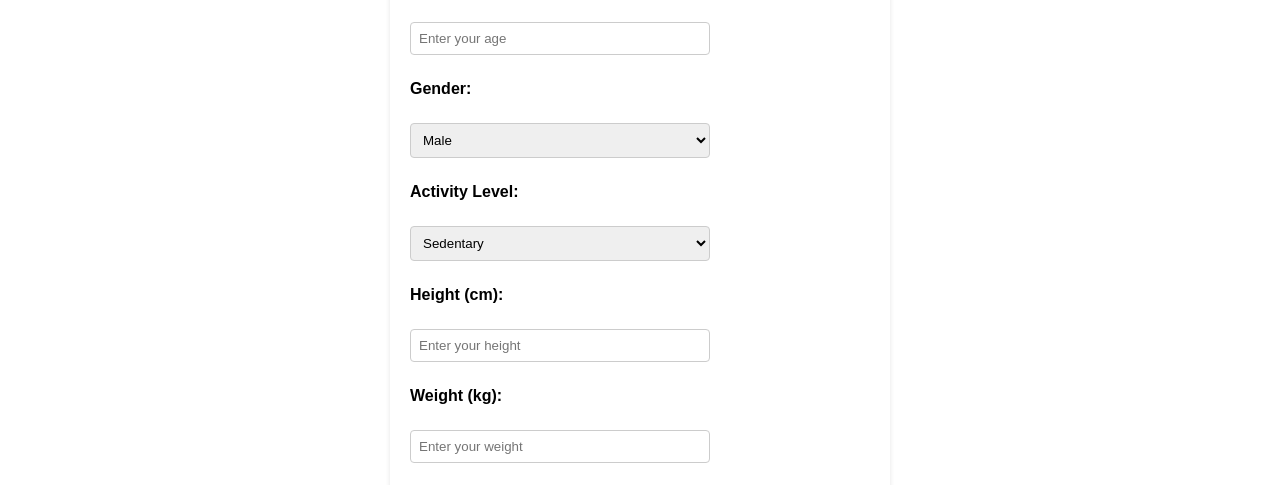
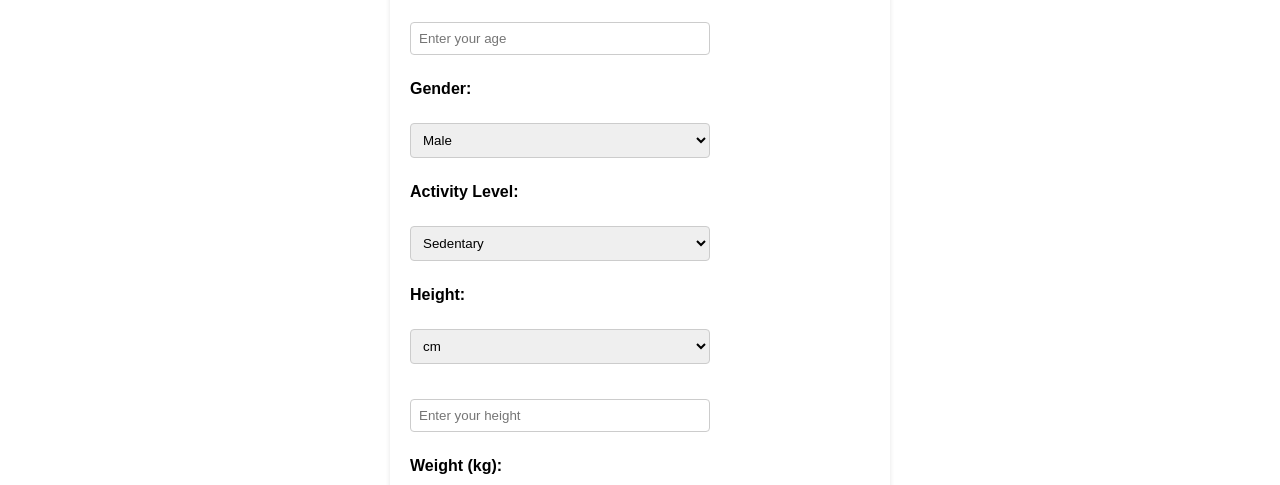
Before and after one commit to thayl0w/project, a plain HTML site: page calorie-calculator.html in a window 1280 px wide. Shown: the part 278-763 px from the top of the page. Drawn offline with Linux system fonts and the light colour scheme.

Commit message:
Update calorie-calculator.html

```diff
--- a/calorie-calculator.html
+++ b/calorie-calculator.html
@@ -45,7 +45,10 @@
                         <option value="very-active">Very Active</option>
                     </select>
 
-                    <label for="height">Height (cm):</label>
+            <label for="height-unit">Height:</label>
+                        <select id="height-unit">
+                            <option value="cm">cm</option>
+                            <option value="ft,in">ft,in</option>
                     <input type="number" id="height" placeholder="Enter your height" required>
 
                     <label for="weight">Weight (kg):</label>
```
